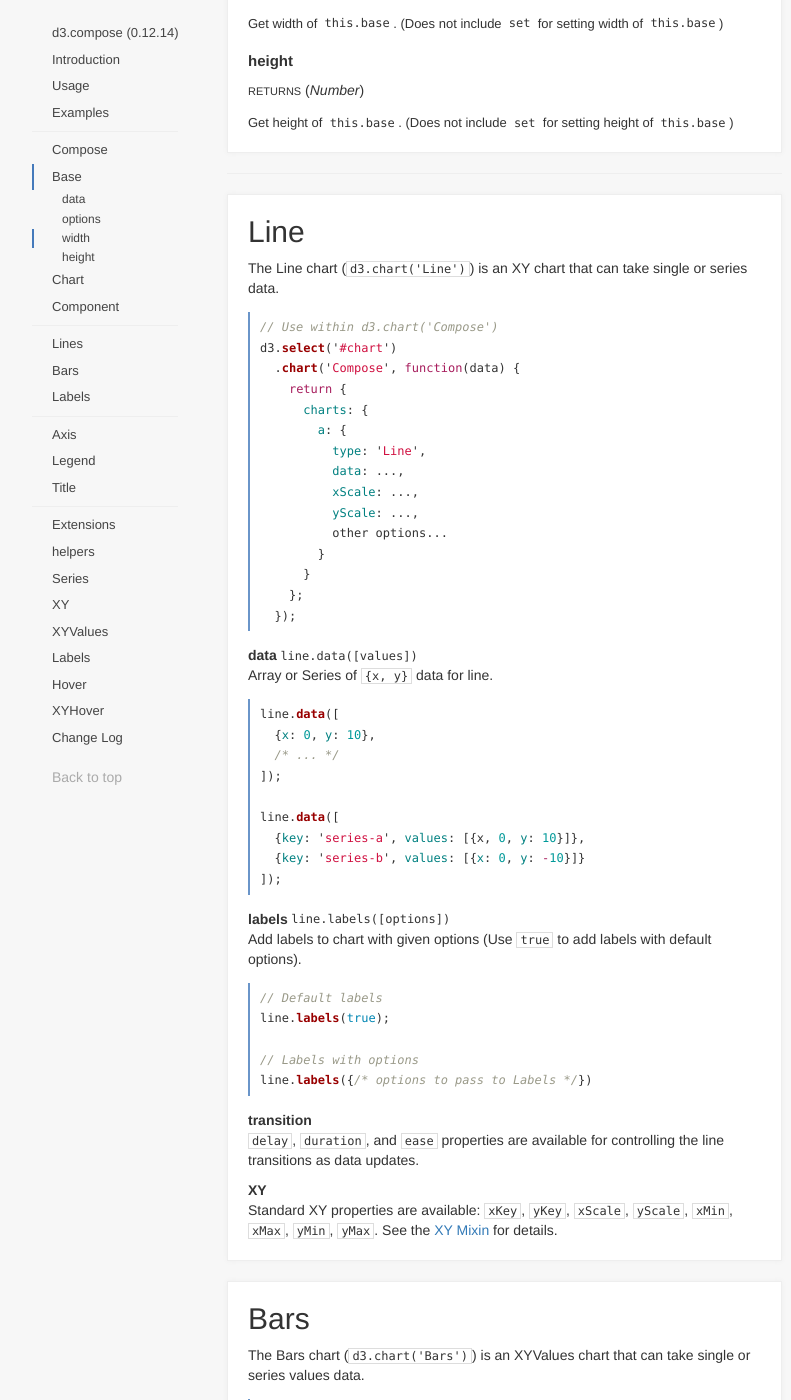
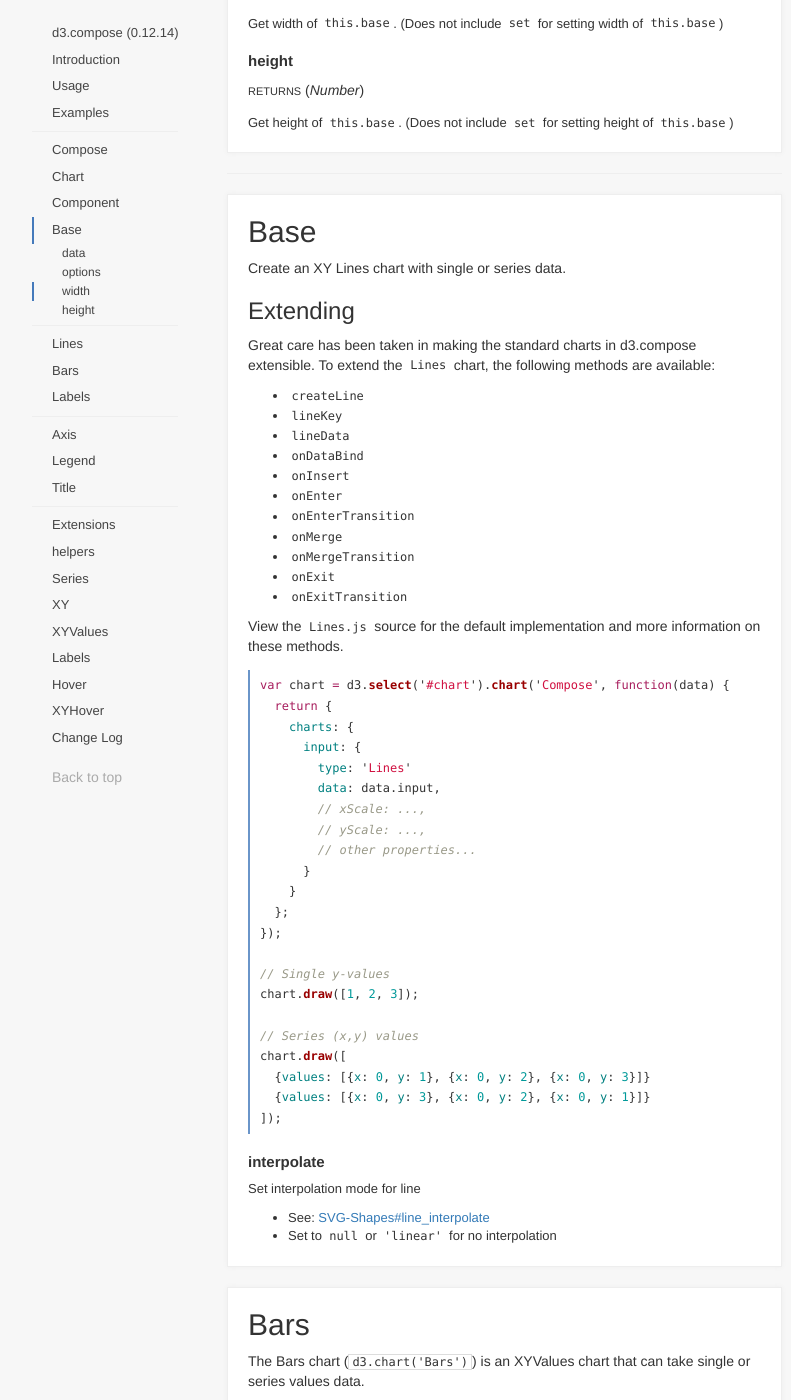
Before and after one commit to CSNW/d3.compose, a Jekyll site: the page built from docs/index.html, in a window 1280 px wide and 1400 px high, scrolled down 16839 px. Shown: the whole window, without its empty margins (38-829 px from the left). Built offline with Jekyll 4.4.1, drawn with Linux system fonts in a browser that asks for light colours; Markdown is read by kramdown in place of the engine named in the settings.

Commit message:
Update docs (Lines)

```diff
--- a/docs/index.html
+++ b/docs/index.html
@@ -59,6 +59,30 @@ scripts: |
         </li>
 
         <li>
+          <a href="#{{classes.Chart.id}}">
+            Chart
+          </a>
+
+          <ul class="nav is-nested">
+            {% for item in classes.Chart.classitems %}
+              <li><a href="#{{item.id}}">{{item.name}}</a></li>
+            {% endfor %}
+          </ul>
+        </li>
+
+        <li>
+          <a href="#{{classes.Component.id}}">
+            Component
+          </a>
+
+          <ul class="nav is-nested">
+            {% for item in classes.Component.classitems %}
+              <li><a href="#{{item.id}}">{{item.name}}</a></li>
+            {% endfor %}
+          </ul>
+        </li>
+
+        <li>
           <a href="#{{classes.Base.id}}">
             Base
           </a>
@@ -70,32 +94,6 @@ scripts: |
           </ul>
         </li>
 
-        <li>
-          <a href="#{{classes.Chart.id}}">
-            Chart
-          </a>
-
-          <ul class="nav is-nested">
-           <!--  {% for item in classes.Chart.classitems %}
-              <li><a href="#{{item.id}}">{{item.name}}</a></li>
-            {% endfor %} -->
-
-            <li><a href="#Chart-extending">extending</a></li>
-          </ul>
-        </li>
-
-        <li>
-          <a href="#{{classes.Component.id}}">
-            Component
-          </a>
-
-          <ul class="nav is-nested">
-            {% for item in classes.Component.classitems %}
-              <li><a href="#{{item.id}}">{{item.name}}</a></li>
-            {% endfor %}
-          </ul>
-        </li>
-
         <hr>
 
         <li>
@@ -104,11 +102,9 @@ scripts: |
           </a>
 
           <ul class="nav is-nested">
-            <!-- {% for item in classes.Lines.classitems %}
+            {% for item in classes.Lines.classitems %}
               <li><a href="#{{item.id}}">{{item.name}}</a></li>
-            {% endfor %} -->
-
-            <li><a href="#Lines-mixins">mixins</a></li>
+            {% endfor %}
           </ul>
         </li>
 
@@ -1073,78 +1069,78 @@ example_4.draw({
     <hr>
 
     <!--
-      Line
+      Lines
       ====
     -->
     <section class="docs-section">
-      <h2 id="Lines">Line</h2>
-
-      <p>
-        The Line chart (<tt>d3.chart('Line')</tt>) is an XY chart that can take single or series data.
-      </p>
-
-{% highlight js %}
-// Use within d3.chart('Compose')
-d3.select('#chart')
-  .chart('Compose', function(data) {
-    return {
-      charts: {
-        a: {
-          type: 'Line',
-          data: ...,
-          xScale: ...,
-          yScale: ...,
-          other options...
-        }
-      }
-    };
-  });
-{% endhighlight %}
-
-      <p id="Lines-mixins">
-        <b class="docs-header">data</b><code>line.data([values])</code><br>
-
-        Array or Series of <tt>{x, y}</tt> data for line.
-      </p>
-
-{% highlight js %}
-line.data([
-  {x: 0, y: 10},
-  /* ... */
-]);
-
-line.data([
-  {key: 'series-a', values: [{x, 0, y: 10}]},
-  {key: 'series-b', values: [{x: 0, y: -10}]}
-]);
-{% endhighlight %}
-
-      <p>
-        <b class="docs-header">labels</b><code>line.labels([options])</code><br>
-
-        Add labels to chart with given options (Use <tt>true</tt> to add labels with default options).
-      </p>
-
-{% highlight js %}
-// Default labels
-line.labels(true);
-
-// Labels with options
-line.labels({/* options to pass to Labels */})
-{% endhighlight %}
-
-      <p>
-        <b class="docs-header">transition</b><br>
-
-        <tt>delay</tt>, <tt>duration</tt>, and <tt>ease</tt> properties are available for controlling the line transitions as data updates.
-      </p>
-
-      <p>
-        <b class="docs-header">XY</b><br>
-
-        Standard XY properties are available: <tt>xKey</tt>, <tt>yKey</tt>, <tt>xScale</tt>, <tt>yScale</tt>, <tt>xMin</tt>, <tt>xMax</tt>, <tt>yMin</tt>, <tt>yMax</tt>.
-        See the <a href="#mixins/XY">XY Mixin</a> for details.
-      </p>
+      <h2 id="{{classes.Lines.id}}">Base</h2>
+
+      {%if classes.Lines.description %}
+        <div class="docs-description">
+          {{ classes.Lines.description | markdownify }}
+        </div>
+      {% endif %}
+
+      {% for example in classes.Lines.example %}
+        <div class="docs-example">
+          {{ example | markdownify }}
+        </div>
+      {% endfor %}
+
+      {% for item in classes.Lines.classitems %}
+        <h3 class="docs-item-header" id="{{item.id}}">
+          {{item.name}}
+          {% if item.code %}
+            <code class="docs-item-code">{{item.code}}</code>
+          {% endif %}
+          {% if item.static %}
+            <span class="label docs-item-static">Static</span>
+          {% endif %}
+        </h3>
+
+        {% if item.params %}
+          <ol class="docs-params">
+            {% for param in item.params %}
+              <li>
+                <code>{% if param.optional %}[{% endif %}{{param.name}}{% if param.default %} = {{param.default}}{% endif %}{% if param.optional %}]{% endif %}</code>
+                (<em class="docs-param-type">{{param.type}}</em>)
+
+                {{param.description}}
+
+                {% if param.props %}
+                  <ul class="docs-props">
+                    {% for prop in param.props %}
+                      <li>
+                        <code>{% if prop.optional %}[{% endif %}{{prop.name}}{% if prop.default %} = {{prop.default}}{% endif %}{% if prop.optional %}]{% endif %}</code>
+                        (<em class="docs-param-type">{{prop.type}}</em>)
+
+                        {{prop.description}}
+                      </li>
+                    {% endfor %}
+                  </ul>
+                {% endif %}
+              </li>
+            {% endfor %}
+          </ol>
+        {% endif %}
+        {% if item.return %}
+          <div class="docs-return">
+            <small>Returns</small> (<em>{{item.return.type}}</em>) {{item.return.description}}
+          </div>
+        {% endif %}
+
+        {% if item.description %}
+          <div class="docs-description docs-item-description">
+            {{ item.description | markdownify }}
+          </div>
+        {% endif %}
+
+        {% for example in item.example %}
+          <div class="docs-example docs-item-example">
+            {{ example | markdownify }}
+          </div>
+        {% endfor %}
+      {% endfor %}
     </section>
 
     <!--
```
Also changed, not shown: _data/docs.json (+1 -1 lines).
